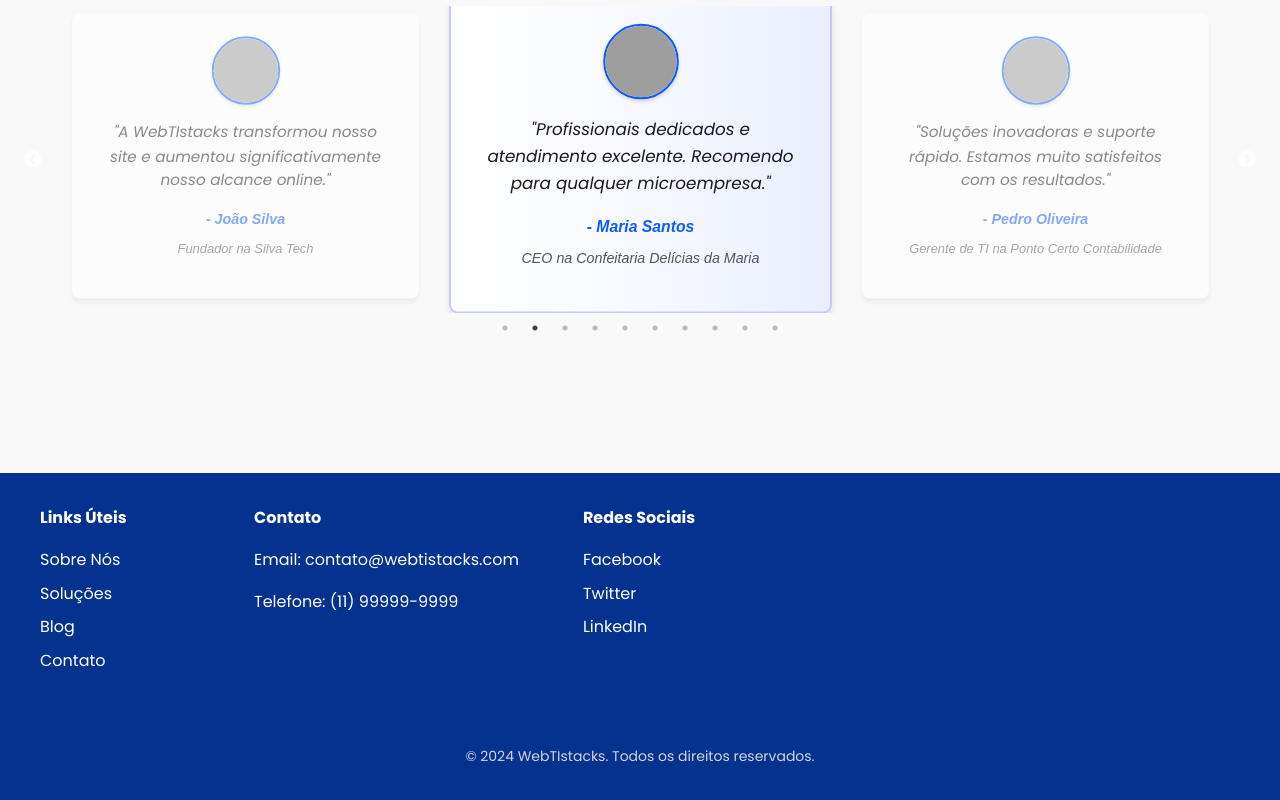
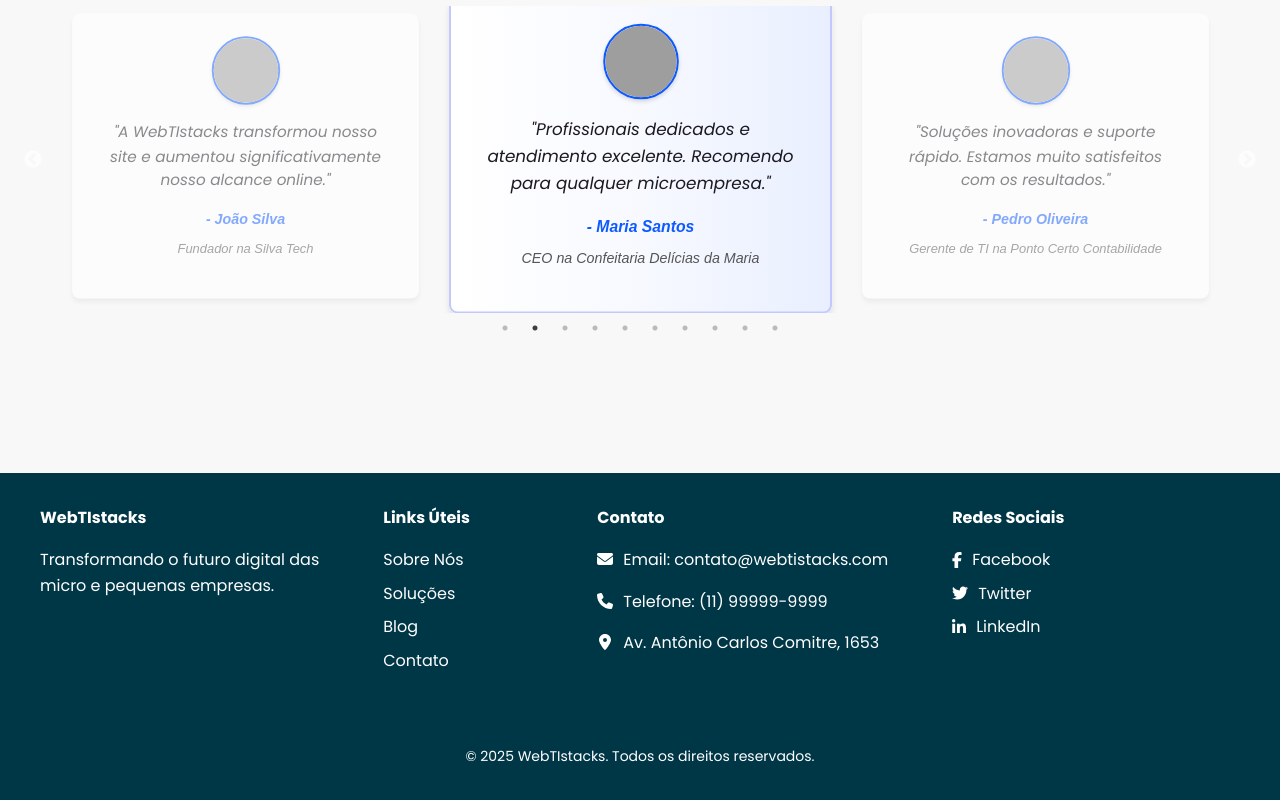
Before and after one commit to CarlosSilva09/WebTistacks, a React (Create React App) app: page / in a window 1280 px wide. Shown: the part 2463-3263 px from the top of the page. Built offline with nearby package versions, Linux system fonts and the light colour scheme; grey boxes are pictures that could not be loaded.

Commit message:
Algumas mudanças no about, footer e hero

```diff
--- a/package.json
+++ b/package.json
@@ -3,6 +3,8 @@
   "version": "1.0.0",
   "private": true,
   "dependencies": {
+    "@fortawesome/fontawesome-svg-core": "^6.7.2",
+    "@fortawesome/free-brands-svg-icons": "^6.7.2",
     "@fortawesome/free-solid-svg-icons": "^6.7.2",
     "@fortawesome/react-fontawesome": "^0.2.2",
     "react": "^18.2.0",
--- a/src/components/About.js
+++ b/src/components/About.js
@@ -9,7 +9,7 @@ const About = () => {
   return (
     <section id="about" className="about-section">
       <h2>Nossa História</h2>
-      <p>Desde 2020, transformando o mercado digital com soluções inovadoras e personalizadas</p>
+      <p>Desde 2020, transformando o mercado digital com soluções inovadoras e personalizadas.</p>
 
       <div className="cards-container">
         <div className="card">
--- a/src/components/Footer.js
+++ b/src/components/Footer.js
@@ -1,11 +1,32 @@
 import React from 'react';
 import '../styles/Footer.css';
+import { FontAwesomeIcon } from '@fortawesome/react-fontawesome';
+import {
+  faEnvelope,
+  faPhone,
+  faLocationDot,
+  faFacebook,
+  faTwitter,
+  faLinkedin
+} from '@fortawesome/free-solid-svg-icons';
+import {
+  faFacebookF,
+  faTwitter as faTwitterBrand,
+  faLinkedinIn
+} from '@fortawesome/free-brands-svg-icons';
 
 const Footer = () => {
   return (
     <footer className="footer-section">
       <div className="footer-container">
         <div className="footer-links">
+          <div>
+            <h4>WebTIstacks</h4>
+            <p>
+            Transformando o futuro digital das<br />
+            micro e pequenas empresas.
+            </p>
+          </div>
           <div>
             <h4>Links Úteis</h4>
             <ul>
@@ -17,19 +38,41 @@ const Footer = () => {
           </div>
           <div>
             <h4>Contato</h4>
-            <p>Email: contato@webtistacks.com</p>
-            <p>Telefone: (11) 99999-9999</p>
+            <p>
+              <FontAwesomeIcon icon={faEnvelope} className="footer-icon" />
+              Email: contato@webtistacks.com
+            </p>
+            <p>
+              <FontAwesomeIcon icon={faPhone} className="footer-icon" />
+              Telefone: (11) 99999-9999
+            </p>
+            <p>
+              <FontAwesomeIcon icon={faLocationDot} className="footer-icon" />
+              Av. Antônio Carlos Comitre, 1653
+            </p>
           </div>
           <div>
             <h4>Redes Sociais</h4>
             <ul className="social-links">
-              <li><a href="https://facebook.com/webtistacks" target="_blank" rel="noreferrer">Facebook</a></li>
-              <li><a href="https://twitter.com/webtistacks" target="_blank" rel="noreferrer">Twitter</a></li>
-              <li><a href="https://linkedin.com/company/webtistacks" target="_blank" rel="noreferrer">LinkedIn</a></li>
+              <li>
+                <a href="https://facebook.com/webtistacks" target="_blank" rel="noreferrer">
+                  <FontAwesomeIcon icon={faFacebookF} className="social-icon" /> Facebook
+                </a>
+              </li>
+              <li>
+                <a href="https://twitter.com/webtistacks" target="_blank" rel="noreferrer">
+                  <FontAwesomeIcon icon={faTwitterBrand} className="social-icon" /> Twitter
+                </a>
+              </li>
+              <li>
+                <a href="https://linkedin.com/company/webtistacks" target="_blank" rel="noreferrer">
+                  <FontAwesomeIcon icon={faLinkedinIn} className="social-icon" /> LinkedIn
+                </a>
+              </li>
             </ul>
           </div>
         </div>
-        <p className="footer-copy">&copy; 2024 WebTIstacks. Todos os direitos reservados.</p>
+        <p className="footer-copy">&copy; 2025 WebTIstacks. Todos os direitos reservados.</p>
       </div>
     </footer>
   );
--- a/src/styles/Footer.css
+++ b/src/styles/Footer.css
@@ -1,5 +1,5 @@
 .footer-section {
-  background-color: #05318f;
+  background-color: #003747;
   color: white;
   padding: 2rem 1rem;
   margin-top: 4rem;
@@ -54,12 +54,28 @@
   flex-direction: column;
 }
 
+.footer-icon {
+  margin-right: 10px;
+  color: #ffffff; /* or your preferred color */
+  width: 16px;
+}
+
+.social-icon {
+  margin-right: 10px;
+  color: #ffffff; /* or your preferred color */
+}
+
+.social-links a {
+  display: flex;
+  align-items: center;
+}
+
 .footer-copy {
   width: 100%;
   text-align: center;
   margin-top: 2rem;
   font-size: 0.875rem;
-  color: #d1d5db;
+  color: #ffffff;
 }
 
 /* Rodapé reorganizado para visualização vertical em telas pequenas */
--- a/src/styles/Hero.css
+++ b/src/styles/Hero.css
@@ -62,7 +62,6 @@
   gap: 1rem;
   justify-content: flex-start;
 }
-
 
 .hero-content h1 {
   font-size: 3rem;
```
